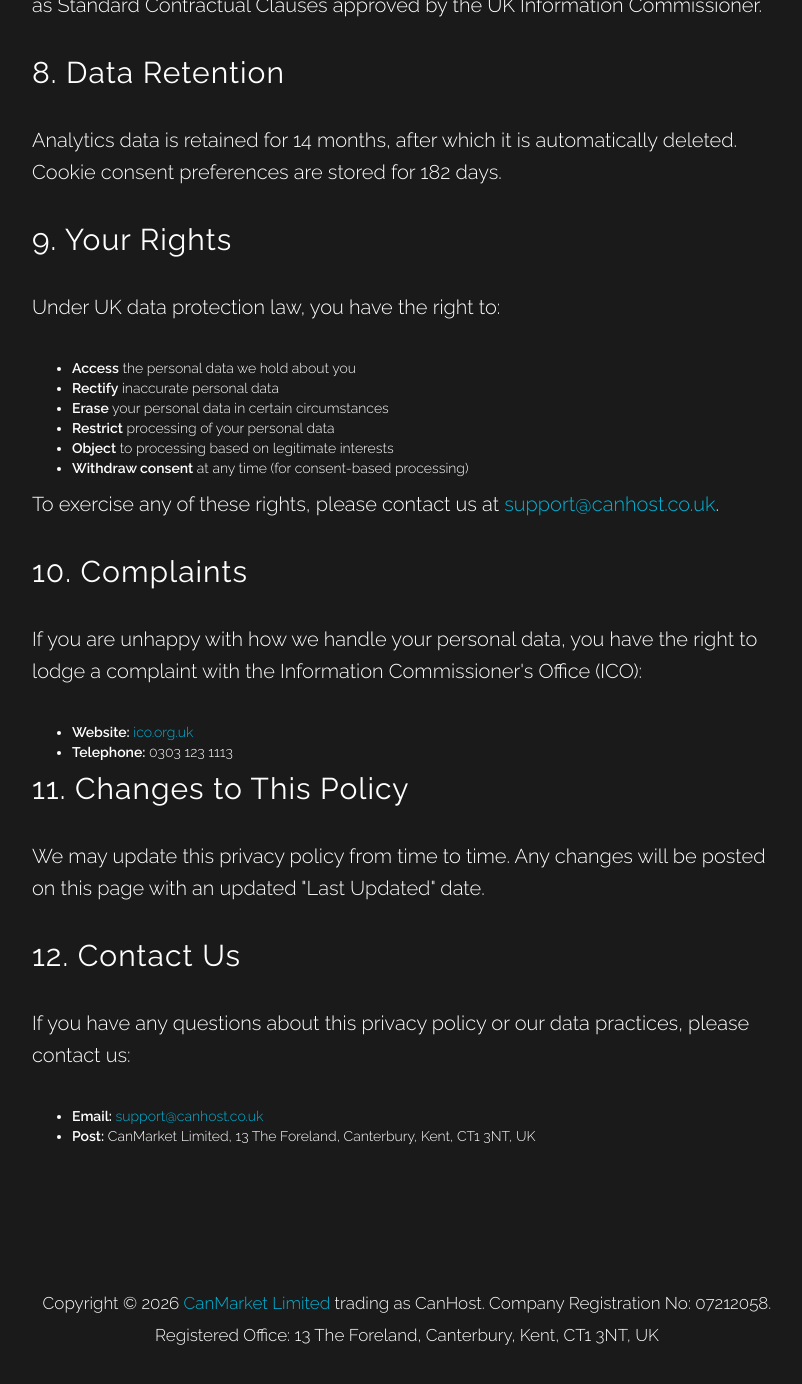
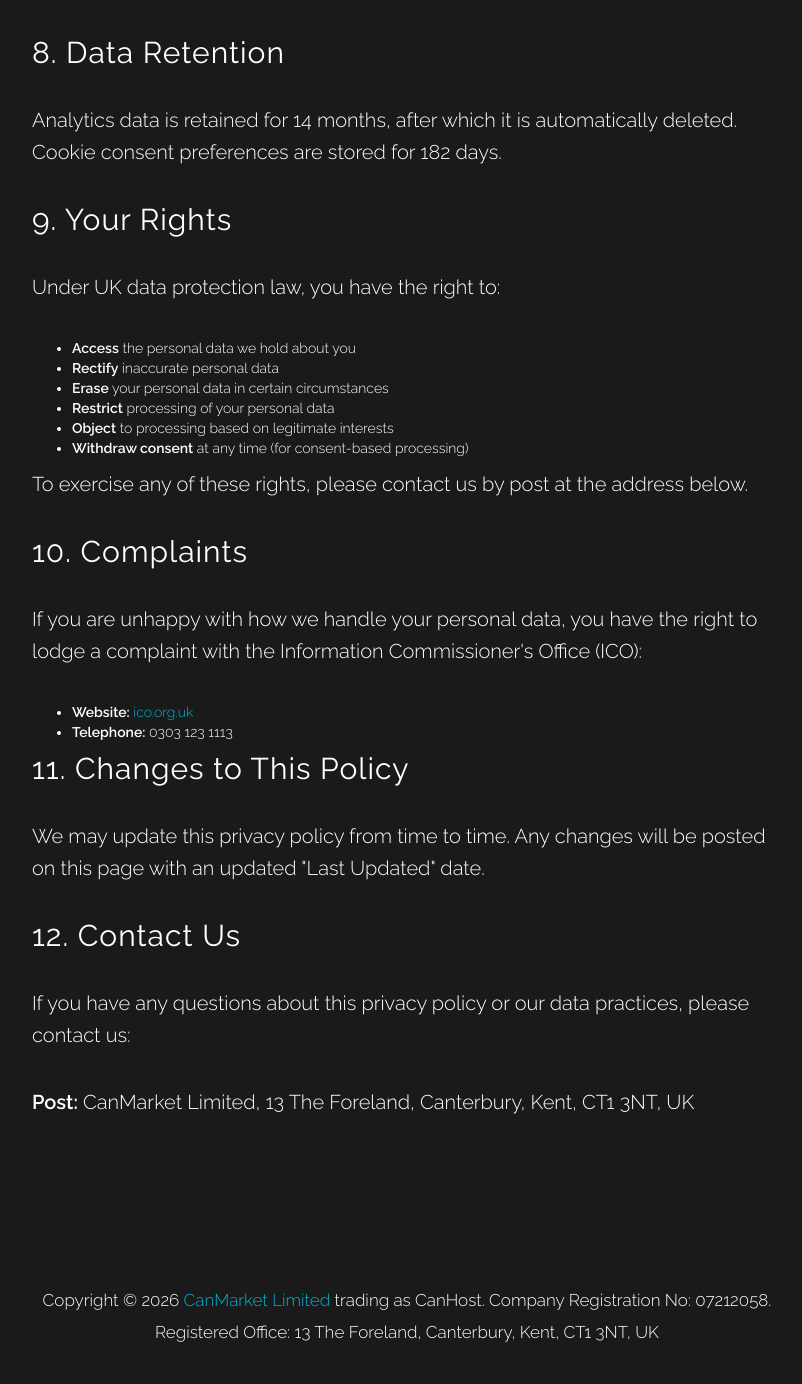
Before and after one commit to canhost/canhost.github.io, a Jekyll site: the page built from privacy.html, in a window 1280 px wide and 1400 px high, scrolled down 2457 px. Shown: the top 1384 px of the window, without its empty margins (233-1035 px from the left). Built offline with Jekyll 4.4.1, drawn with Linux system fonts in a browser that asks for light colours; comment, search, counter and statistics services are not loaded; some of the changed text lies outside the part shown.

Commit message:
Remove email addresses from privacy policy
Co-Authored-By: Claude Opus 4.5 <noreply@anthropic.com>

```diff
--- a/privacy.html
+++ b/privacy.html
@@ -13,7 +13,6 @@ title: Privacy Policy
 <ul>
     <li><strong>Company Registration:</strong> 07212058</li>
     <li><strong>Registered Office:</strong> 13 The Foreland, Canterbury, Kent, CT1 3NT, UK</li>
-    <li><strong>Email:</strong> <a href="mailto:support@canhost.co.uk">support@canhost.co.uk</a></li>
 </ul>
 
 <p>We are the data controller for the personal data collected through this website.</p>
@@ -131,7 +130,7 @@ title: Privacy Policy
     <li><strong>Withdraw consent</strong> at any time (for consent-based processing)</li>
 </ul>
 
-<p>To exercise any of these rights, please contact us at <a href="mailto:support@canhost.co.uk">support@canhost.co.uk</a>.</p>
+<p>To exercise any of these rights, please contact us by post at the address below.</p>
 
 <h2>10. Complaints</h2>
 
@@ -150,7 +149,4 @@ title: Privacy Policy
 
 <p>If you have any questions about this privacy policy or our data practices, please contact us:</p>
 
-<ul>
-    <li><strong>Email:</strong> <a href="mailto:support@canhost.co.uk">support@canhost.co.uk</a></li>
-    <li><strong>Post:</strong> CanMarket Limited, 13 The Foreland, Canterbury, Kent, CT1 3NT, UK</li>
-</ul>
+<p><strong>Post:</strong> CanMarket Limited, 13 The Foreland, Canterbury, Kent, CT1 3NT, UK</p>
```
